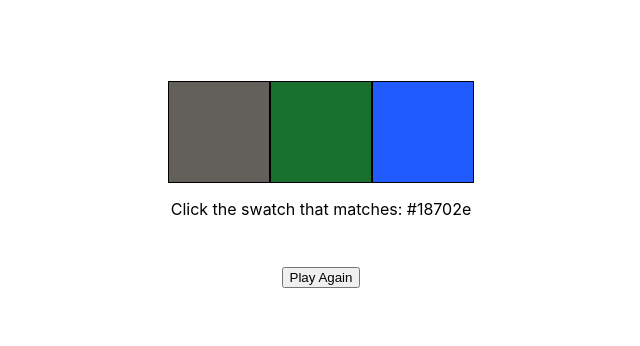
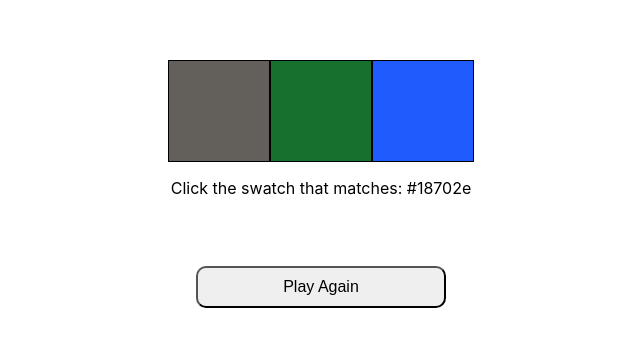
Before and after one commit to Andrew32A/ACS-3330-color-challenge, a React (Create React App) app: page / in a window 1280 px wide. Shown: the part 216-562 px from the top of the page, without its empty margins (319-959 px from the left). Built offline with nearby package versions, Linux system fonts and the light colour scheme.

Commit message:
added styles to the play again button

```diff
--- a/src/App.css
+++ b/src/App.css
@@ -25,3 +25,17 @@
 .colorSwatch:hover {
   transform: scale(1.1);
 }
+
+.playAgainButton {
+  width: 250px;
+  border-radius: 10px;
+  margin-top: 20px;
+  padding: 10px 20px;
+  font-size: 16px;
+  cursor: pointer;
+  transition: transform 0.2s;
+}
+
+.playAgainButton:hover {
+  transform: scale(1.05);
+}
--- a/src/App.js
+++ b/src/App.js
@@ -44,7 +44,9 @@ function App() {
       </div>
       <p>Click the swatch that matches: {targetColor}</p>
       <p>{message}</p>
-      <button onClick={resetGame}>Play Again</button>
+      <button className="playAgainButton" onClick={resetGame}>
+        Play Again
+      </button>
     </div>
   );
 }
```
